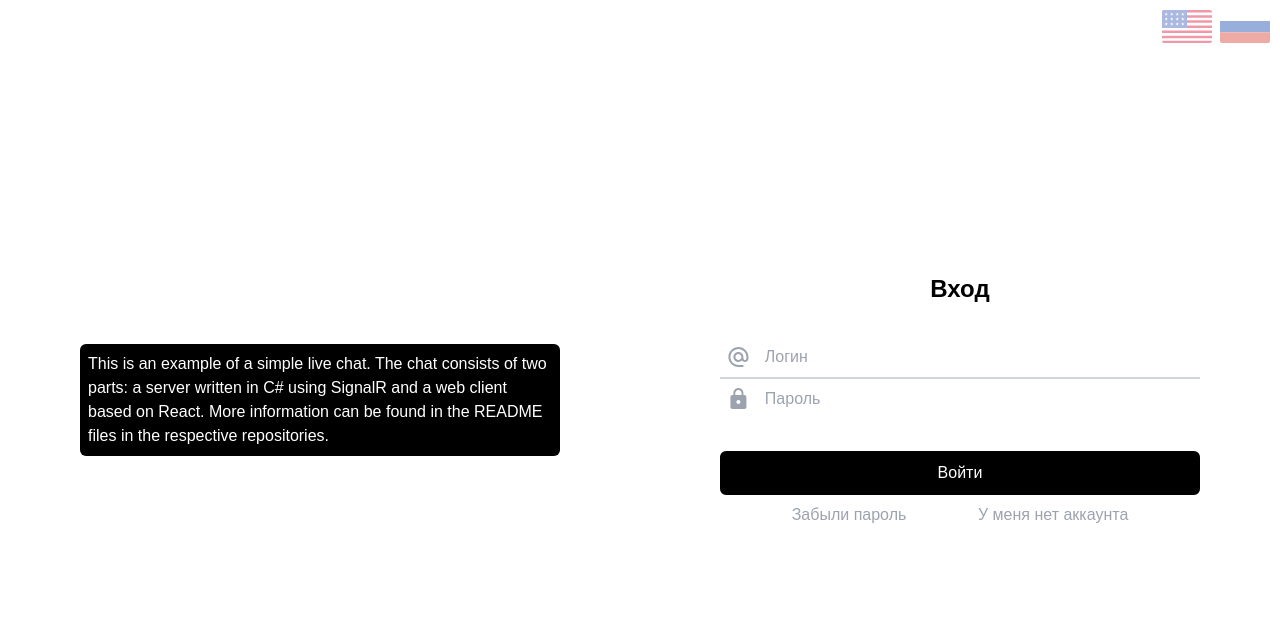
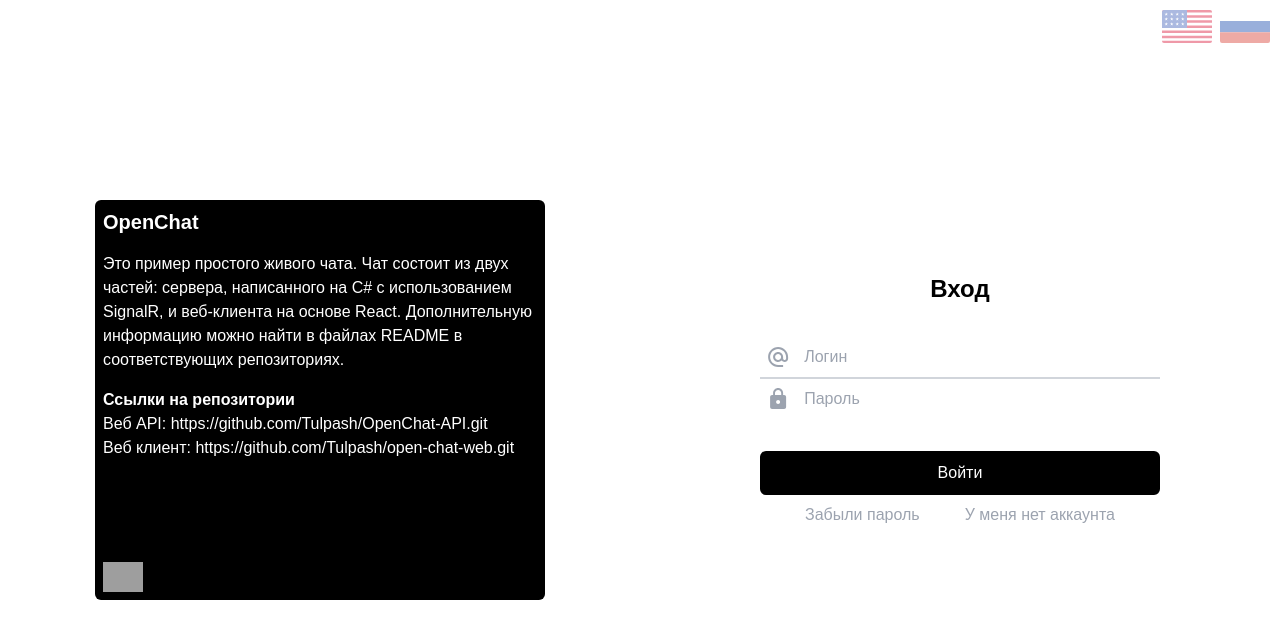
Before and after one commit to Tulpash/open-chat-web, a React (Create React App) app: page / in a window 1280 px wide. Shown: the top 638 px of the page. Built offline with nearby package versions, Linux system fonts and the light colour scheme; grey boxes are pictures that could not be loaded.

Commit message:
add app info

```diff
--- a/src/pages/Login.page.js
+++ b/src/pages/Login.page.js
@@ -16,12 +16,33 @@ const LoginPage = () => {
                 <LanguageSelector />
             </div>
             <div className={'w-full flex items-center justify-center md:w-1/2'}>
-                <div className={'p-2 bg-black text-white rounded-md w-3/4'}>
-                    This is an example of a simple live chat. The chat consists of two parts: a server written in C# using SignalR and a web client based on React. More information can be found in the README files in the respective repositories.
+                <div className={'p-2 flex flex-col justify-between bg-black text-white rounded-md w-3/4 max-w-[450px] min-h-[400px]'}>
+                    <div className={'flex flex-col gap-4'}>
+                        <div className={'text-xl font-bold'}>
+                            {t('app.title')}
+                        </div>
+                        <div>
+                            {t('app.description')}
+                        </div>
+                        <div className={'flex flex-col w-full'}>
+                            <div className={'font-bold'}>
+                                {t('app.git.title')}
+                            </div>
+                            <div>
+                                {t('app.git.server')}: https://github.com/Tulpash/OpenChat-API.git
+                            </div>
+                            <div>
+                                {t('app.git.web_client')}: https://github.com/Tulpash/open-chat-web.git
+                            </div>
+                        </div>
+                    </div>
+                    <div className={'flex gap-2'}>
+                        <img src={'https://www.codewars.com/packs/assets/logo.61192cf7.svg'} alt={'code wars logo'} className={'w-[40px]'} />
+                    </div>
                 </div>
             </div>
             <div className={'w-full flex items-center justify-center md:w-1/2'}>
-                <div className={'w-3/4 flex flex-col gap-2'}>
+                <div className={'w-3/4 flex flex-col gap-2 max-w-[400px]'}>
                     {
                         isLogin ?
                         <LoginForm /> :
--- a/src/translations/en.json
+++ b/src/translations/en.json
@@ -31,5 +31,14 @@
             "to_registartion": "Create new account",
             "to_signin": "Sign in"
         }
+    },
+    "app": {
+        "title": "OpenChat",
+        "description": "This is an example of a simple live chat. The chat consists of two parts: a server written in C# using SignalR and a web client based on React. More information can be found in the README files in the respective repositories.",
+        "git": {
+            "title": "Git links",
+            "server": "Web API",
+            "web_client": "Web client"
+        }
     }
 }
--- a/src/translations/ru.json
+++ b/src/translations/ru.json
@@ -31,5 +31,14 @@
             "to_registartion": "У меня нет аккаунта",
             "to_signin": "Вход"
         }
+    },
+    "app": {
+        "title": "OpenChat",
+        "description": "Это пример простого живого чата. Чат состоит из двух частей: сервера, написанного на C# с использованием SignalR, и веб-клиента на основе React. Дополнительную информацию можно найти в файлах README в соответствующих репозиториях.",
+        "git": {
+            "title": "Ссылки на репозитории",
+            "server": "Веб API",
+            "web_client": "Веб клиент"
+        }
     }
 }
```
